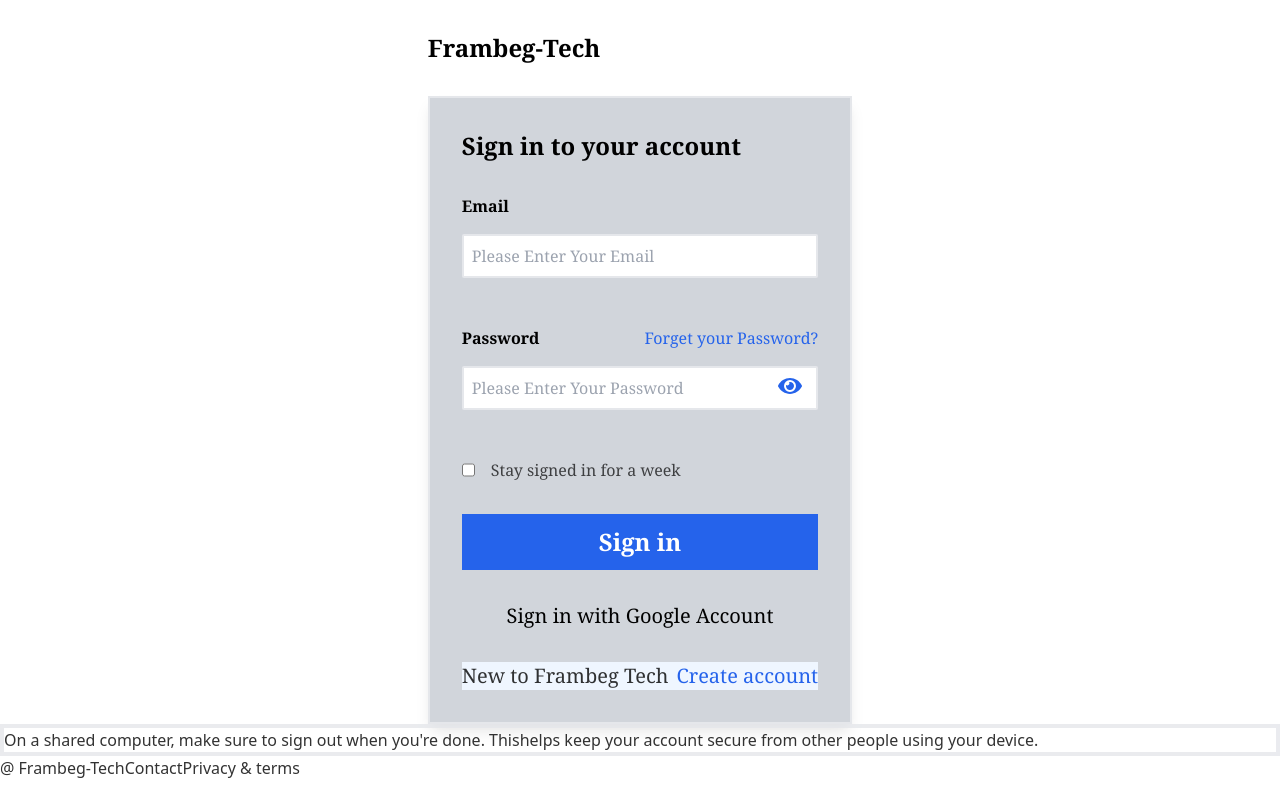
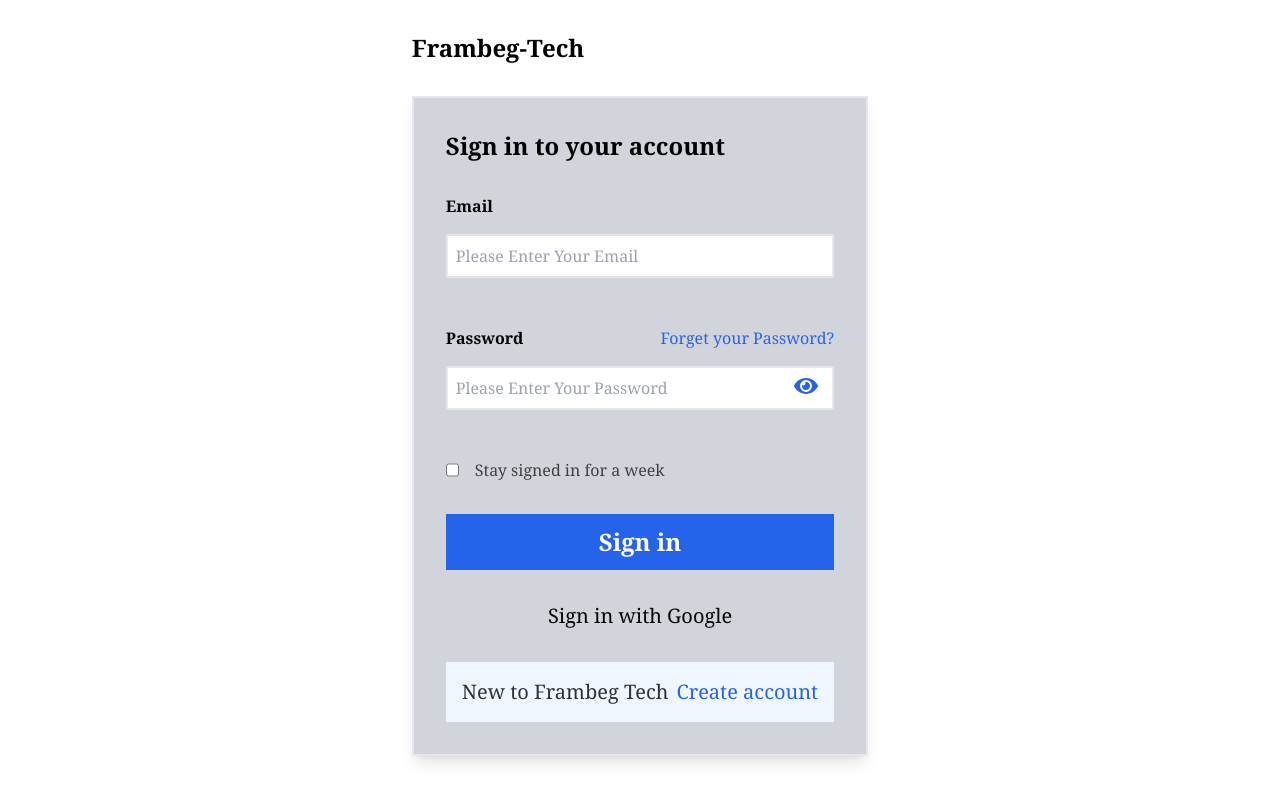
Before and after one commit to GANABA-25/Frambeg-Tech, a React (Create React App) app: page /Login in a window 1280 px wide. Shown: the top 786 px of the page. Built offline with nearby package versions, Linux system fonts and the light colour scheme.

Commit message:
working on signin

```diff
--- a/src/pages/page/authentication/Login.js
+++ b/src/pages/page/authentication/Login.js
@@ -157,10 +157,10 @@ const Login = () => {
             </button>
 
             <h1 className="cursor-pointer text-center hover:text-blue-600 md:text-2xl lg:text-xl">
-              Sign in with Google Account
+              Sign in with Google
             </h1>
 
-            <div className="max-[767px]:text-[0.7rem] max-[767px]:p-2 grid justify-center items-center bg-blue-50">
+            <div className="max-[767px]:text-[0.7rem] max-[767px]:p-2 grid justify-center items-center bg-blue-50 md:p-4">
               <h1 className="flex gap-2 cursor-pointer md:text-2xl lg:text-xl">
                 <span className="opacity-80">New to Frambeg Tech</span>
                 <span className="text-blue-600 hover:text-red-600">
@@ -171,16 +171,16 @@ const Login = () => {
           </div>
         </form>
       </div>
-      <div className="max-[767px]:w-[90%] m-auto">
-        <div className="max-[767px]:my-8 max-[767px]:p-4 border-4 opacity-80">
-          <h1 className="flex">
+      <div className="font-serif max-[767px]:my-8 max-[767px]:w-[82%] m-auto md:w-[62%] md:my-8">
+        <div className="max-[767px]:p-4 border-4 opacity-80 md:p-4 md:text-xl">
+          <h1>
             On a shared computer, make sure to sign out when you're done.
             Thishelps keep your account secure from other people using your
             device.
           </h1>
         </div>
 
-        <div className="flex max-[767px]:gap-3 opacity-80">
+        <div className="max-[767px]:mt-4 flex max-[767px]:gap-3 opacity-80 md:gap-4 md:mt-6 md:text-xl">
           <h1>@ Frambeg-Tech</h1>
           <h1>Contact</h1>
           <h1>Privacy & terms</h1>
```
